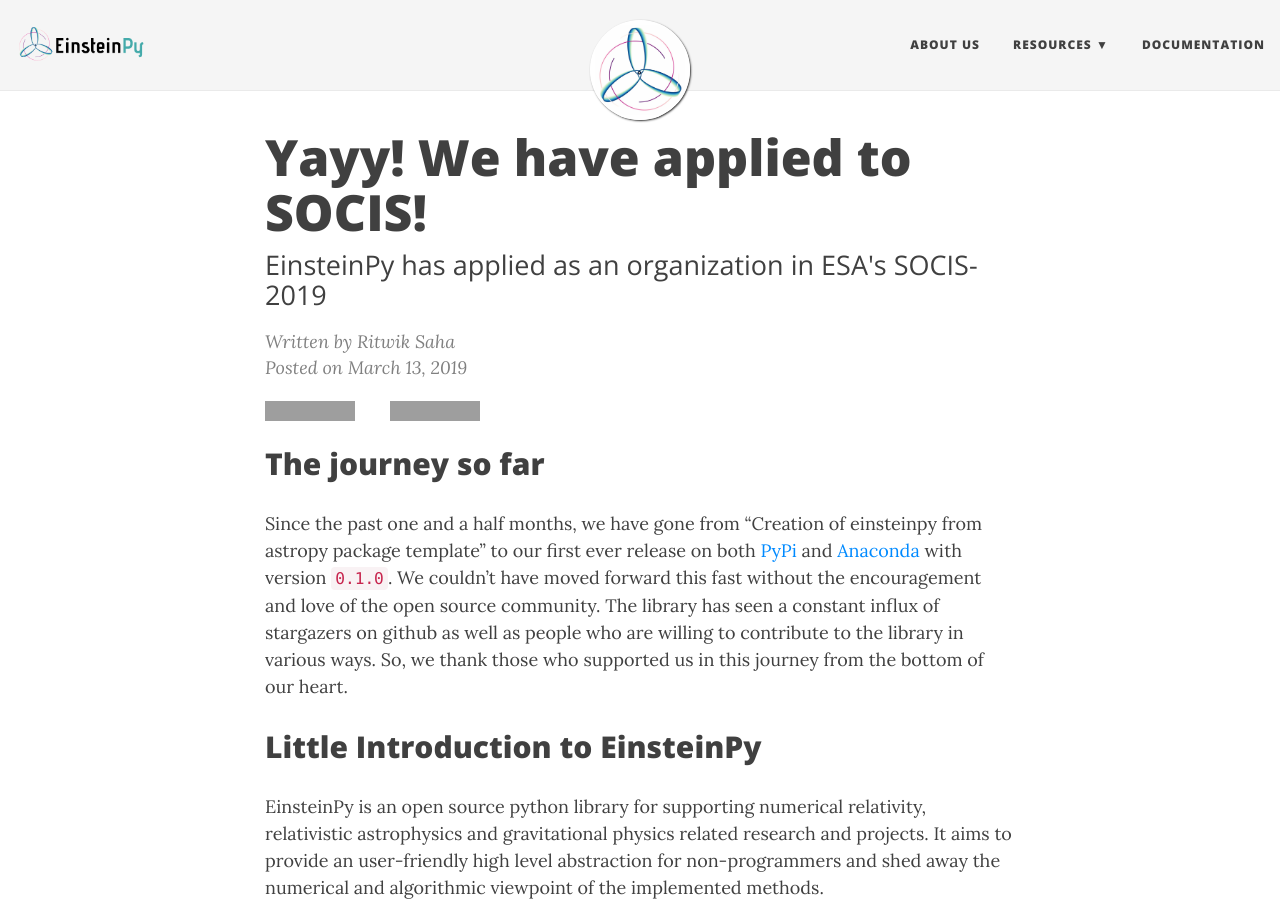
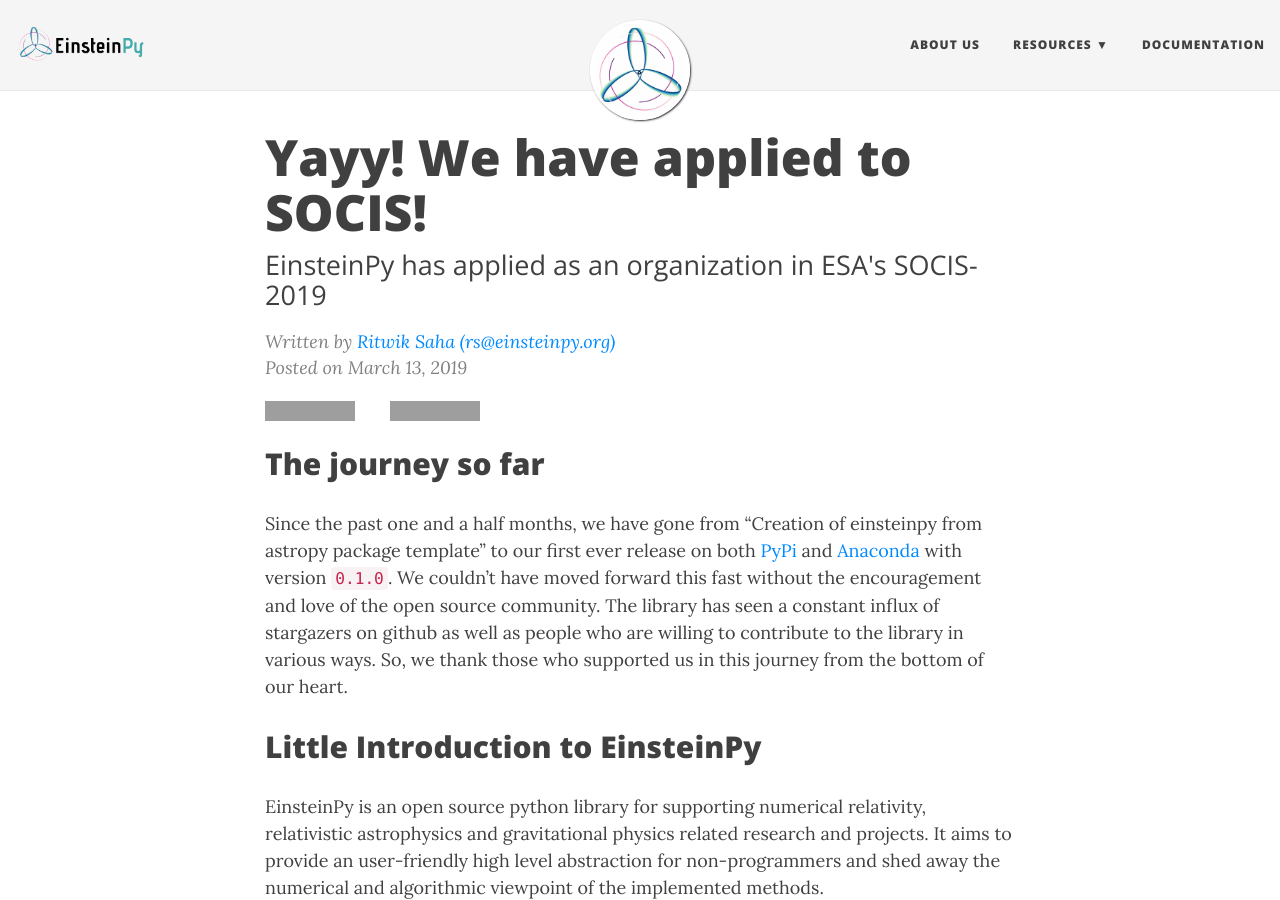
Before and after one commit to einsteinpy/blog.einsteinpy.org, a Jekyll site: the page built from _posts/2019-03-13-Application-for-SOCIS-2019.md, in a window 1280 px wide and 900 px high. Built offline with Jekyll 4.4.1, drawn with Linux system fonts in a browser that asks for light colours; nearby versions of some CDN libraries; grey boxes are pictures that could not be loaded.

Commit message:
Add link

```diff
--- a/_includes/header.html
+++ b/_includes/header.html
@@ -39,7 +39,7 @@
 		  <span class="post-meta">Posted on {{ page.date | date: "%B %-d, %Y" }}</span>
 		  <br>
 		  {% assign author = site[page.author] %}
- 		  <span class="post-meta"> Written by {{ author.name }}</span>
+ 		  <span class="post-meta"> Written by <a href="{{ author.web }}" target="_blank">{{ author.name }}</a></span>
 		  {% endif %}
         </div>
       </div>
@@ -65,7 +65,7 @@
 
 		  {% if include.type == "post" %}
 		  {% assign author = site[page.author] %}
- 		  <span class="post-meta"> Written by {{ author.name }}</span><br>
+ 		  <span class="post-meta"> Written by <a href="{{ author.web }}" target="_blank">{{ author.name }} ({{ author.email }})</a></span><br>
 		  <span class="post-meta">Posted on {{ page.date | date: "%B %-d, %Y" }}</span>
 		  {% endif %}
         </div>
```
